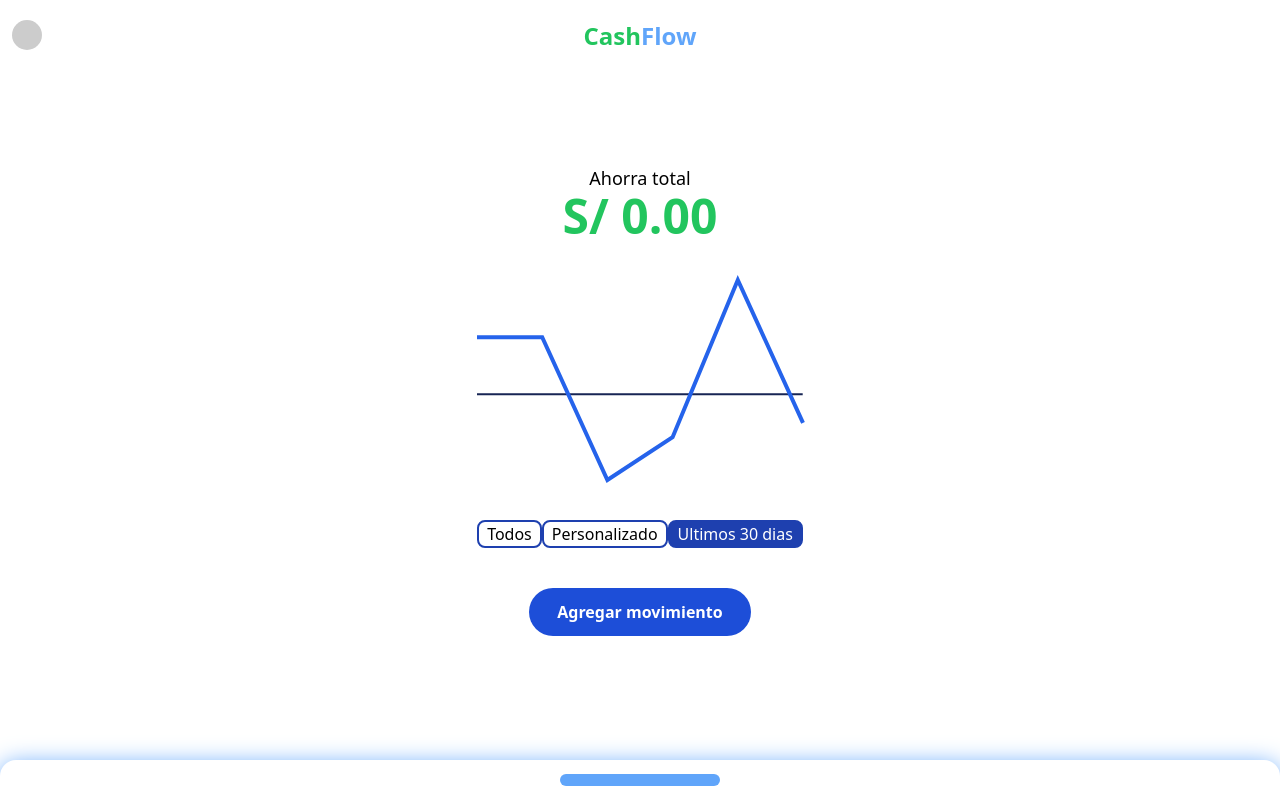
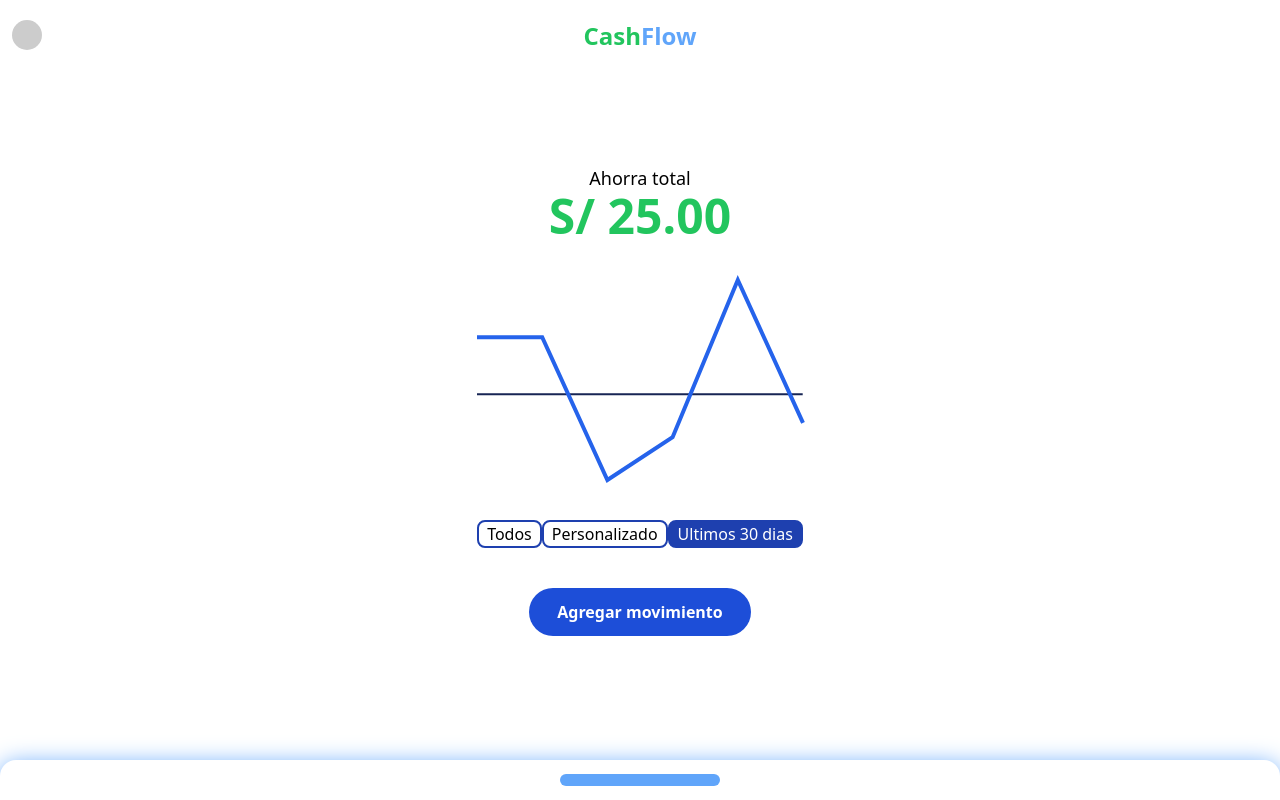
Before and after one commit to Frontend-with-Vue/1.Curso-Practico-Vue, a Vue app: page / in a window 1280 px wide. Built offline with nearby package versions, Linux system fonts and the light colour scheme.

Commit message:
chore(index-resume): add total amount for the filter

```diff
--- a/src/components/Home-Cash.vue
+++ b/src/components/Home-Cash.vue
@@ -9,7 +9,6 @@
     import { Movement, Type } from '@/Models/Movement';
     import { ref, computed, provide, onBeforeMount } from 'vue';
 
-    const totalAmount = ref(0);
     const totalMovements = ref([]);
     function removeMovement(id){
         totalMovements.value = totalMovements.value.filter(movement => movement.id !== id);
@@ -66,9 +65,7 @@
             <Header></Header>
         </template>
         <template #resume>
-            <Resume
-                :totalAmount="totalAmount"
-            >
+            <Resume>
                 <template #graphic>
                     <Graphic>
                         <template #filterByDate>
--- a/src/components/Resume/Index.vue
+++ b/src/components/Resume/Index.vue
@@ -1,35 +1,25 @@
 <script setup>
+    import { Type } from '@/Models/Movement.js';
     import { currencyFormatter } from '../../Functions/currencyFormatter.js';
-    import { computed } from 'vue';
-    const properties = defineProps({
-        label: {
-            type: String,
-            default: null
-        },
-        currentAmount: {
-            type: Number,
-            default: null
-        },
-        totalAmount: {
-            type: Number,
-            default: 0,
-            required: true
-        }
-    });
+    import { computed, inject } from 'vue';
+    const {filterMovementsDate} = inject('movements');
     const amountVisual = computed(()=>{
-        return properties.currentAmount?
-            currencyFormatter.format(properties.currentAmount):
-            currencyFormatter.format(properties.totalAmount);
-    });
-    const labelVisual = computed(()=>{
-        return properties.label?properties.label: 'Ahorra total';
+        if(filterMovementsDate.value.length == 0) return 0;
+        if(filterMovementsDate.value.length == 1) return filterMovementsDate.value[0].amount;
+        return filterMovementsDate.value.reduce((sum, movement)=>{
+            if(movement.type == Type.INCOME) return sum + movement.amount;
+            else return sum - movement.amount;
+        },0);
     });
 </script>
 
 <template>
     <div class="flex flex-col justify-center items-center">
-        <h1 class="text-lg">{{ labelVisual }}</h1>
-        <h2 class="text-5xl font-bold text-green-500">{{ amountVisual }}</h2>
+        <h1 class="text-lg">Ahorra total</h1>
+        <h2
+            class="text-5xl font-bold"
+            :class="amountVisual>=0?'text-green-500':'text-red-500'"
+        >{{ currencyFormatter.format(amountVisual) }}</h2>
     </div>
     <div>
         <slot name="graphic"></slot>
```
